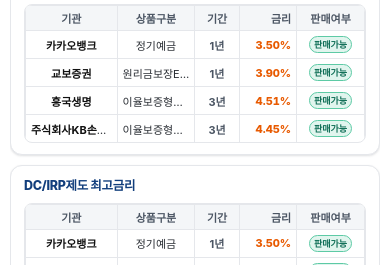
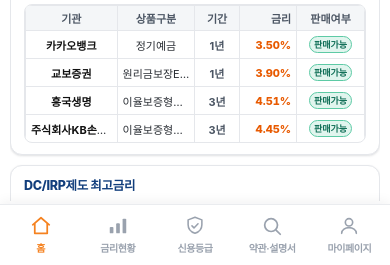
Before and after one commit to Ladyicebear/credit-rating-manager, a Flask app: template templates/index.html in a window 390 px wide. Shown: the part 579-844 px from the top of the page. Run offline with Flask 3, Linux system fonts and the light colour scheme; the template is opened without the code that fills it, so the values that code supplies are empty; the visitor is signed in with stand-in values (Sample User, id 1); some libraries are stand-ins or nearby versions.

Commit message:
앱형 하단 고정 탭바 추가(모바일): 홈/금리현황/신용등급/약관·설명서/마이페이지
- 데스크톱 숨김, 모바일 position:fixed 하단 5버튼(활성=주황)
- 홈·금리현황→원리금 탭, 신용등급→신용등급 탭, 약관·마이페이지→준비중 토스트
- iframe 높이·main 하단패딩을 탭바만큼 확보(콘텐츠 가림 방지)

Co-Authored-By: Claude Opus 4.8 <noreply@anthropic.com>

```diff
--- a/templates/index.html
+++ b/templates/index.html
@@ -281,7 +281,17 @@ tr.row-done td{transition:background .3s}
 .ldot{width:9px;height:9px;border-radius:50%;display:inline-block;margin-right:3px}
 
 /* ── 휴대폰(앱형) 반응형 : 데스크톱 웹 형태는 그대로, 모바일만 재구성 ── */
+.app-tabbar{display:none}   /* 하단 탭바: 데스크톱 숨김 */
 @media(max-width:768px){
+  /* ── 앱형 하단 고정 탭바 ── */
+  .app-tabbar{position:fixed;left:0;right:0;bottom:0;z-index:300;display:flex;
+              background:#fff;border-top:1px solid #EAECEF;box-shadow:0 -2px 12px rgba(16,24,40,.06);
+              padding:7px 2px calc(7px + env(safe-area-inset-bottom))}
+  .app-tabbar .tab-item{flex:1;min-width:0;display:flex;flex-direction:column;align-items:center;gap:3px;
+              background:none;border:none;font-family:inherit;cursor:pointer;color:#9AA2AE;padding:3px 1px}
+  .app-tabbar .tab-item svg{width:22px;height:22px;flex:0 0 auto}
+  .app-tabbar .tab-item span{font-size:10px;font-weight:700;letter-spacing:-.4px;white-space:nowrap}
+  .app-tabbar .tab-item.active{color:#F58220}
   body{font-size:12.5px;background:#fff}   /* 앱 배경 회색 → 흰색 */
   .hdr{padding:9px 13px 0;background:#fff}   /* 헤더 하단 회색 → 흰색 */
   /* 헤더: 제목·Goun로고·로그아웃을 한 줄에(제목 축소로 맞춤) */
@@ -363,7 +373,7 @@ tr.row-done td{transition:background .3s}
   .main .tbl-wrap{border:1px solid #E5E7EB;border-radius:12px}
   .rating-search{margin-left:0;flex:1 1 120px;min-width:112px;gap:5px}
   .rating-search input{width:auto;flex:1 1 auto;min-width:0;padding:7px 10px;font-size:13px}
-  .main{padding:10px 10px 12px}   /* 하단 패딩 축소: 5행+등급유형 범례가 페이지 스크롤 없이 보이도록 */
+  .main{padding:10px 10px 78px}   /* 하단 탭바 높이만큼 여백 확보 */
   .form-row{grid-template-columns:1fr}
   /* 신용등급 표(모바일): 기관명(+최종등급 주황박스) + 3평가사만, 한 화면 폭에 맞춤(스크롤 없음) */
   table{font-size:.72rem}
@@ -935,7 +945,8 @@ function pollDeploy(){
 function fitPensionFrame(){
   const hdr = document.querySelector('.hdr');
   if(!hdr) return;
-  const h = Math.max(320, window.innerHeight - Math.round(hdr.getBoundingClientRect().height)) + 'px';
+  const tabbar = (window.matchMedia && window.matchMedia('(max-width:768px)').matches) ? 64 : 0;
+  const h = Math.max(320, window.innerHeight - Math.round(hdr.getBoundingClientRect().height) - tabbar) + 'px';
   ['pension-frame','proposal-frame','visitors-frame'].forEach(id=>{
     const fr = document.getElementById(id);
     if(fr) fr.style.height = h;
@@ -1352,6 +1363,38 @@ function showToast(msg,type='info',dur=3200){
   if(dur>0)_tt=setTimeout(hideToast,dur);
 }
 function hideToast(){document.getElementById('toast').className=''}
+/* ── 하단 탭바: 홈·금리현황→원리금, 신용등급→신용등급, 약관·마이페이지→준비중 ── */
+function tabbarGo(which, el){
+  document.querySelectorAll('#appTabbar .tab-item').forEach(function(b){ b.classList.remove('active'); });
+  if(el) el.classList.add('active');
+  if(which==='home' || which==='rate'){
+    if(typeof switchSuper==='function') switchSuper('pension');
+    if(which==='home'){ try{ window.scrollTo({top:0,behavior:'smooth'}); }catch(e){ window.scrollTo(0,0); } }
+  } else if(which==='credit'){
+    if(typeof switchSuper==='function') switchSuper('credit');
+  } else {
+    if(typeof showToast==='function') showToast('준비 중입니다','ok');
+  }
+}
 </script>
+
+<!-- ── 앱형 하단 고정 탭바(모바일 전용) ── -->
+<nav class="app-tabbar" id="appTabbar">
+  <button class="tab-item active" data-tab="home" onclick="tabbarGo('home',this)">
+    <svg viewBox="0 0 24 24" fill="none" stroke="currentColor" stroke-width="1.9" stroke-linecap="round" stroke-linejoin="round"><path d="M3 10.7 12 3l9 7.7"/><path d="M5.2 9.6V20h13.6V9.6"/></svg><span>홈</span>
+  </button>
+  <button class="tab-item" data-tab="rate" onclick="tabbarGo('rate',this)">
+    <svg viewBox="0 0 24 24" fill="currentColor"><rect x="3" y="13" width="4" height="7" rx="1"/><rect x="10" y="9" width="4" height="11" rx="1"/><rect x="17" y="4" width="4" height="16" rx="1"/></svg><span>금리현황</span>
+  </button>
+  <button class="tab-item" data-tab="credit" onclick="tabbarGo('credit',this)">
+    <svg viewBox="0 0 24 24" fill="none" stroke="currentColor" stroke-width="1.7" stroke-linecap="round" stroke-linejoin="round"><path d="M12 2.5 4.5 5.3v5.4c0 4.6 3.2 7.9 7.5 9.3 4.3-1.4 7.5-4.7 7.5-9.3V5.3L12 2.5Z"/><path d="m8.7 11.9 2.2 2.2 4.4-4.5"/></svg><span>신용등급</span>
+  </button>
+  <button class="tab-item" data-tab="docs" onclick="tabbarGo('docs',this)">
+    <svg viewBox="0 0 24 24" fill="none" stroke="currentColor" stroke-width="1.9" stroke-linecap="round" stroke-linejoin="round"><circle cx="11" cy="11" r="7"/><path d="m21 21-4.35-4.35"/></svg><span>약관·설명서</span>
+  </button>
+  <button class="tab-item" data-tab="my" onclick="tabbarGo('my',this)">
+    <svg viewBox="0 0 24 24" fill="none" stroke="currentColor" stroke-width="1.8" stroke-linecap="round" stroke-linejoin="round"><circle cx="12" cy="8" r="4"/><path d="M4 20c0-4 4-6.2 8-6.2s8 2.2 8 6.2"/></svg><span>마이페이지</span>
+  </button>
+</nav>
 </body>
 </html>
```
